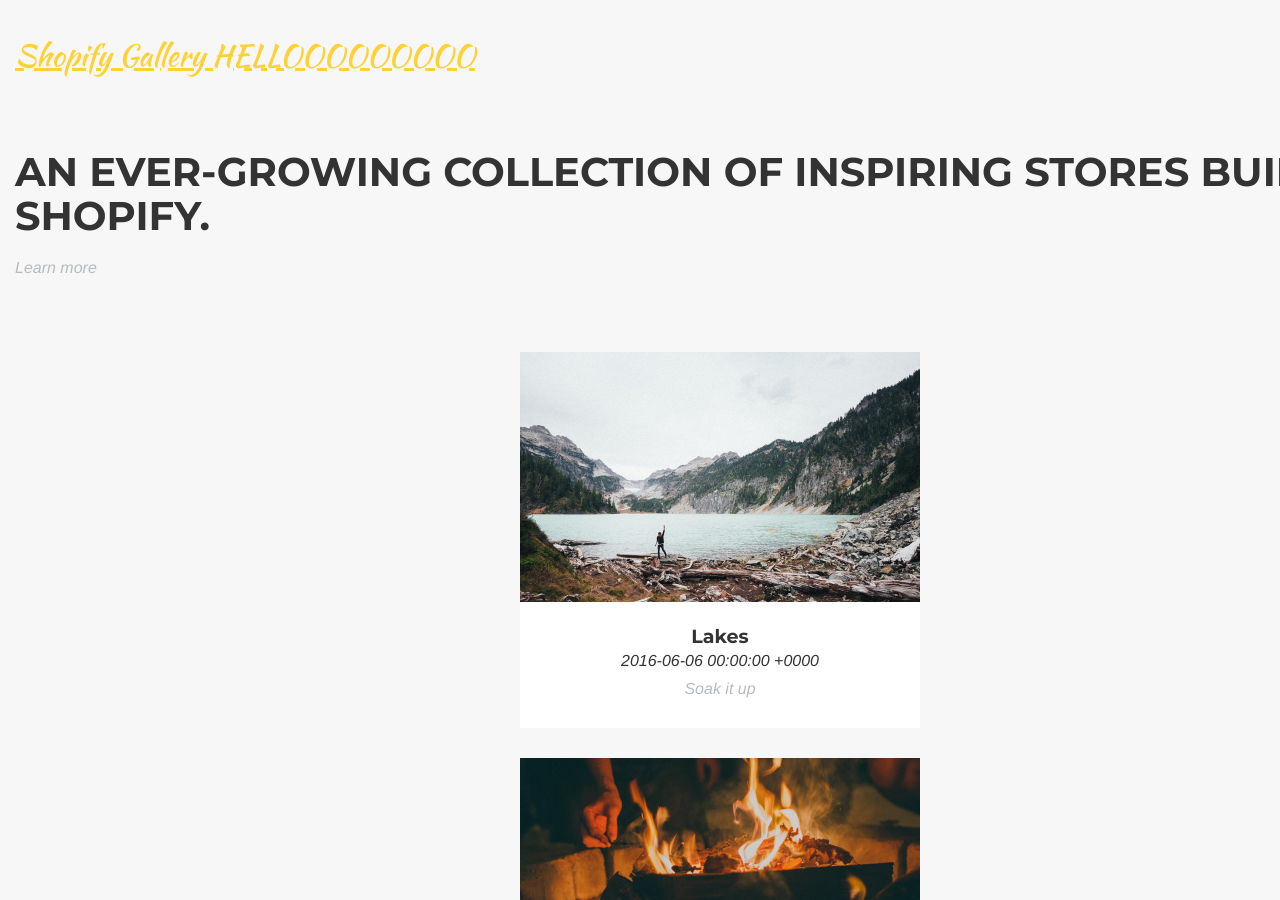
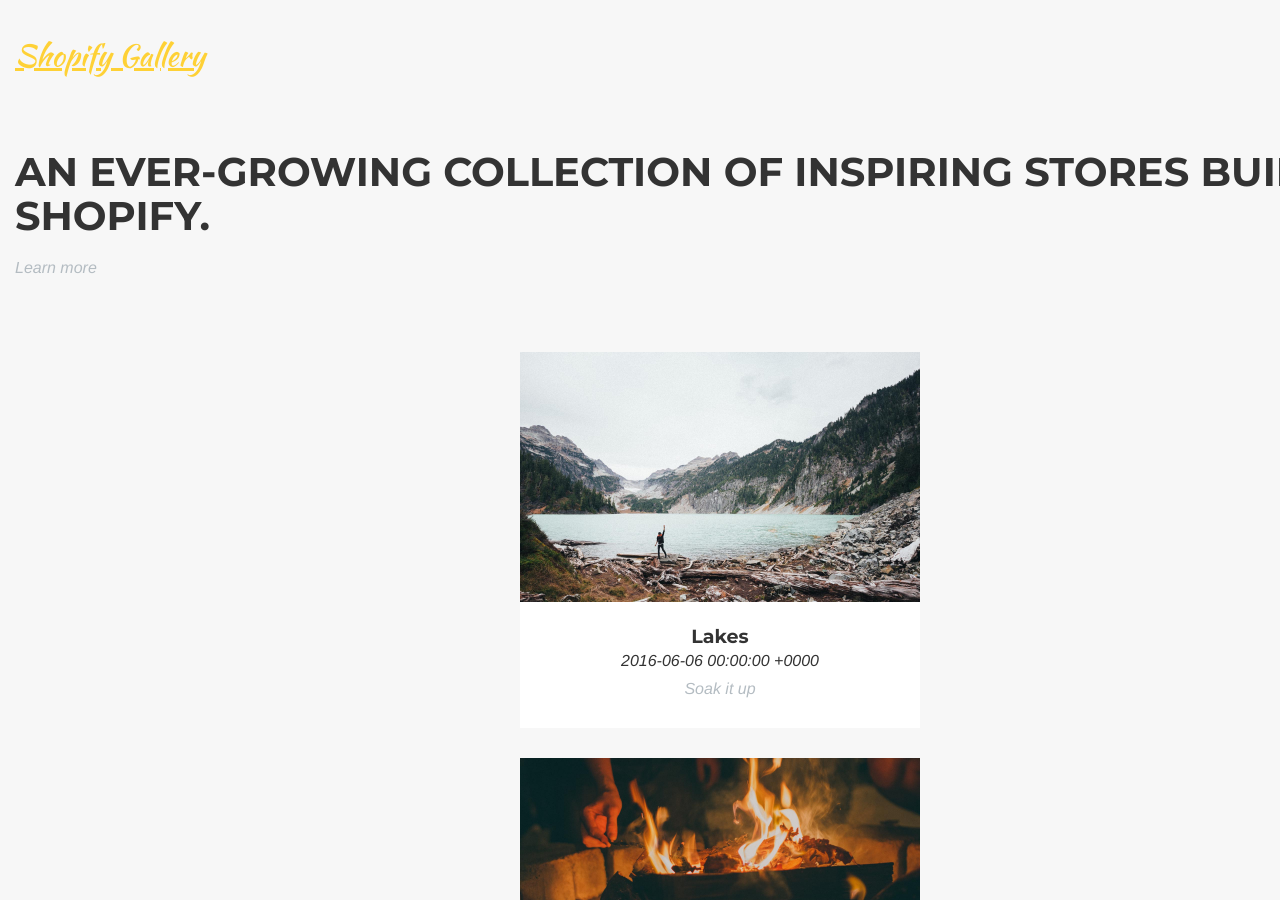
Before and after one commit to dspringate/experiment, a Jekyll site: the page built from index.markdown, in a window 1280 px wide and 900 px high. Built offline with Jekyll 4.4.1, drawn with Linux system fonts in a browser that asks for light colours; some web fonts are replaced.

Commit message:
removed test

```diff
--- a/_includes/header.html
+++ b/_includes/header.html
@@ -9,7 +9,7 @@
                     <span class="icon-bar"></span>
                     <span class="icon-bar"></span>
                 </button>
-                <a class="navbar-brand page-scroll" href="#page-top">{{site.title}} HELLOOOOOOOOO</a>
+                <a class="navbar-brand page-scroll" href="#page-top">{{site.title}}</a>
             </div>
 
             <!-- Collect the nav links, forms, and other content for toggling -->
```
Also changed, not shown: 9 other files.
